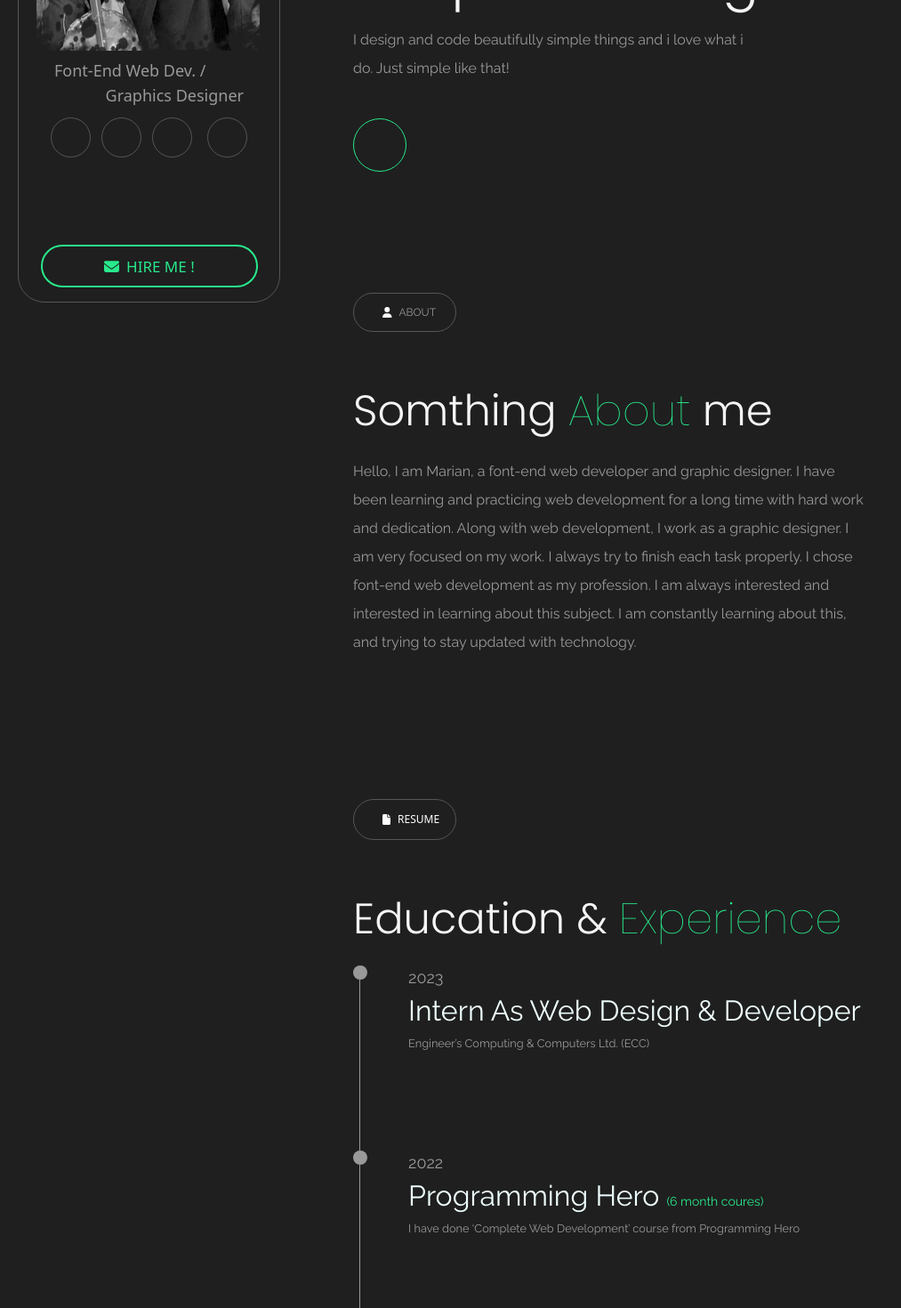
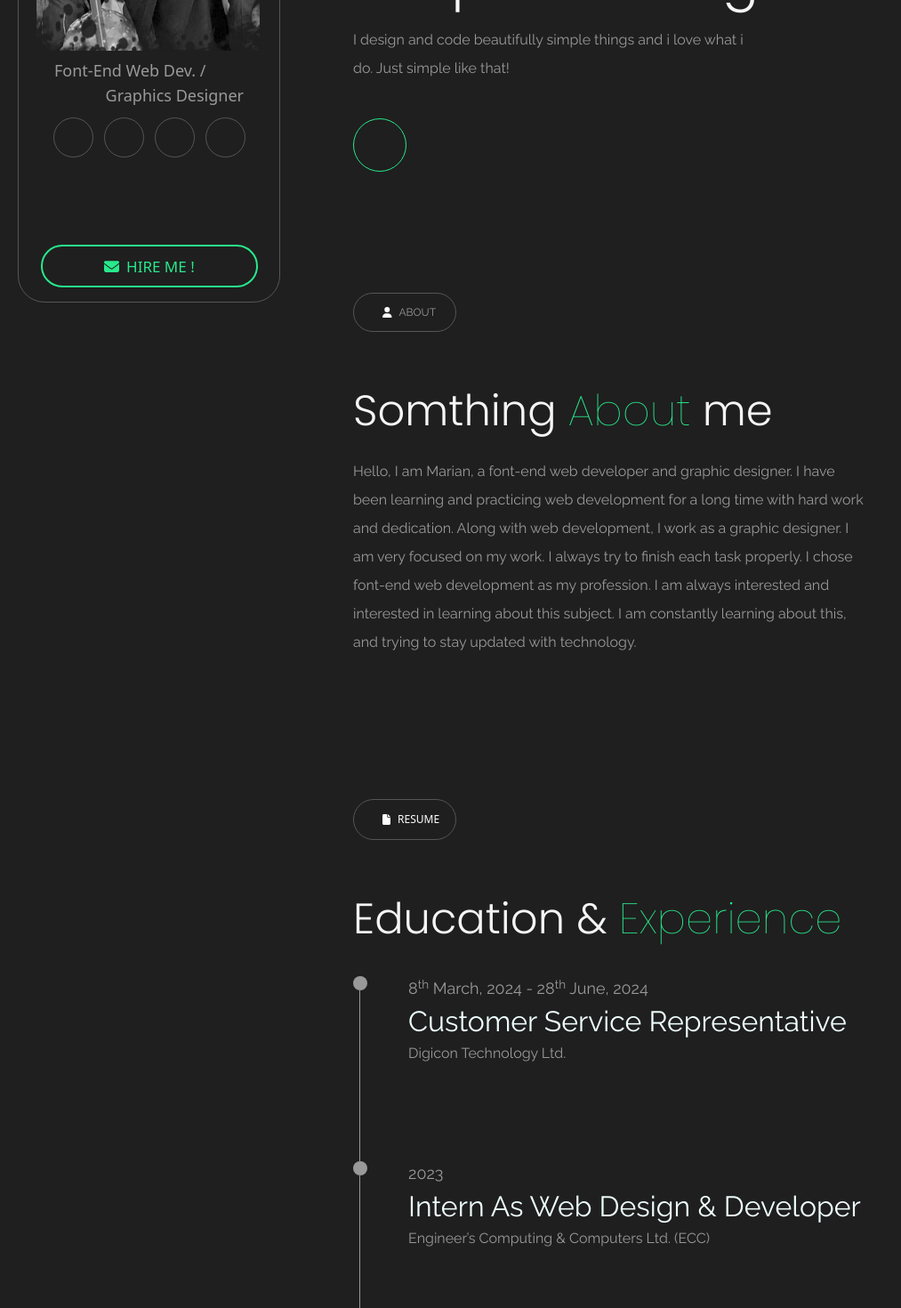
Before and after one commit to mariyam45/Mari.45_portfolio, a React (Vite) app: page / in a window 1280 px wide. Shown: the part 460-1930 px from the top of the page at 89% size, without its empty margins (0-1013 px from the left). Built offline with nearby package versions, Linux system fonts and the light colour scheme; some icons are missing; a web font is replaced by a local one.

Commit message:
profile update

```diff
--- a/src/components/Profile/Profile.jsx
+++ b/src/components/Profile/Profile.jsx
@@ -30,31 +30,7 @@ const Profile = () => {
         <p className="text-lg font-thin md:text-end">Graphics Designer</p>
       </div>
       <div className="social_icons text-center  2xl:mt-10">
-        <a
-          href="https://web.whatsapp.com/"
-          target="_blank"
-          rel="noopener noreferrer"
-        >
-          <box-icon type="logo" name="whatsapp" color="#999999"></box-icon>
-        </a>
-        {/* <a href="mailto:">
-          <box-icon name="gmail" type="logo" flip="horizontal"></box-icon>
-        </a> */}
-        <a
-          href="https://www.facebook.com/"
-          target="_blank"
-          rel="noopener noreferrer"
-        >
-          <box-icon type="logo" name="facebook" color="#999999"></box-icon>
-        </a>
-        <a
-          href="https://www.instagram.com/marian_suchi45/"
-          target="_blank"
-          rel="noopener noreferrer"
-        >
-          <box-icon type="logo" name="instagram" color="#999999"></box-icon>
-        </a>
-
+        {/* _______________  */}
         <a
           href="https://github.com/mariyam45"
           target="_blank"
@@ -63,6 +39,32 @@ const Profile = () => {
           {" "}
           <box-icon name="github" type="logo" color="#999999"></box-icon>
         </a>
+        {/* _______________________  */}
+        <a
+          href="https://www.behance.net/mariansuchi1"
+          target="_blank"
+          rel="noopener noreferrer"
+        >
+          <box-icon type="logo" name="behance" color="#999999"></box-icon>
+        </a>
+        {/* ______________________  */}
+
+        <a
+          href="https://www.linkedin.com/in/marian-akter-suchi/"
+          target="_blank"
+          rel="noopener noreferrer"
+        >
+          <box-icon type="logo" name="linkedin" color="#999999"></box-icon>
+        </a>
+        {/* ____________________  */}
+        <a
+          href="https://www.facebook.com/MASUCHI.MS"
+          target="_blank"
+          rel="noopener noreferrer"
+        >
+          <box-icon type="logo" name="facebook" color="#999999"></box-icon>
+        </a>
+        {/* _________________________  */}
       </div>
       <a href="mailto:mari.official4570@gmail.com" className="2xl:ms-3">
         {" "}
--- a/src/components/Resume/Resume.css
+++ b/src/components/Resume/Resume.css
@@ -18,7 +18,7 @@
   font-size: 3rem;
   font-family: "Poppins", sans-serif;
   font-weight: 300;
-  margin-bottom: 1rem;
+  margin-bottom: 1.8rem;
   line-height: 4.5rem;
 }
 .edu1 {
@@ -58,6 +58,12 @@
 }
 .edu1:hover p {
   color: #28e98c;
+  transition: ease-in 0.3s;
+}
+.edu1:hover h6 {
+  color: #b9ddbe;
+  /* color: #d7ffd4; */
+  transition: ease-in 0.3s;
 }
 .edu1:hover .icons {
   color: #28e98c;
--- a/src/components/Resume/Resume.jsx
+++ b/src/components/Resume/Resume.jsx
@@ -20,6 +20,26 @@ const Resume = () => {
       <h1>
         Education & <span>Experience</span>
       </h1>
+      {/* ___________________> */}
+      <div
+        className="edu1 "
+        data-aos="fade-right"
+        data-aos-duration="600"
+        // data-aos-offset="100"
+        data-aos-easing="linear"
+      >
+        <div className="icons">
+          <FontAwesomeIcon icon={faCircle} />
+        </div>
+        <div className="edu_dtls text-start">
+          <p>
+            8<sup>th</sup> March, 2024 - 28<sup>th</sup> June, 2024{" "}
+          </p>
+          <h3>Customer Service Representative</h3>
+          <h6 className="inst">Digicon Technology Ltd.</h6>
+        </div>
+      </div>
+      {/* ___________________> */}
       <div
         className="edu1 "
         data-aos="fade-right"
@@ -33,9 +53,10 @@ const Resume = () => {
         <div className="edu_dtls text-start">
           <p>2023</p>
           <h3>Intern As Web Design & Developer</h3>
-          <small>Engineer’s Computing & Computers Ltd. (ECC)</small>
+          <h6 className="inst">Engineer’s Computing & Computers Ltd. (ECC)</h6>
         </div>
       </div>
+      {/* ____________________________ */}
       <div
         className="edu1 "
         data-aos="fade-right"
@@ -52,11 +73,12 @@ const Resume = () => {
             {" "}
             Programming Hero <span className="text-sm">(6 month coures)</span>
           </h3>
-          <small>
+          <h6>
             I have done ‘Complete Web Development’ course from Programming Hero
-          </small>
+          </h6>
         </div>
       </div>
+      {/* ____________________________ */}
       <div
         className="edu1 "
         data-aos="fade-right"
@@ -73,13 +95,14 @@ const Resume = () => {
             Diploma Engineering on Computer Technology
           </h4>
           <h3>Dhaka Polytechnic Institute</h3>
-          <small>
+          <h6>
             I successfully graduated with a diploma in Computer Science
             Engineering from Dhaka Polytechnic Institute, the premier
             educational establishment in Bangladesh.
-          </small>
+          </h6>
         </div>
       </div>
+      {/* ____________________________ */}
       <div
         className="edu1 "
         data-aos="fade-right"
@@ -94,10 +117,10 @@ const Resume = () => {
           <p>2016-2019</p>
           <h4 className="text-white">Secondary School Certificate</h4>
           <h3>UCEP SSC Vocational , Mirpur ( UCEP Bangladesh)</h3>
-          <small>
+          <h6>
             I have given SSC from this institute on General Mechanical
             department.
-          </small>
+          </h6>
         </div>
       </div>
     </div>
```
